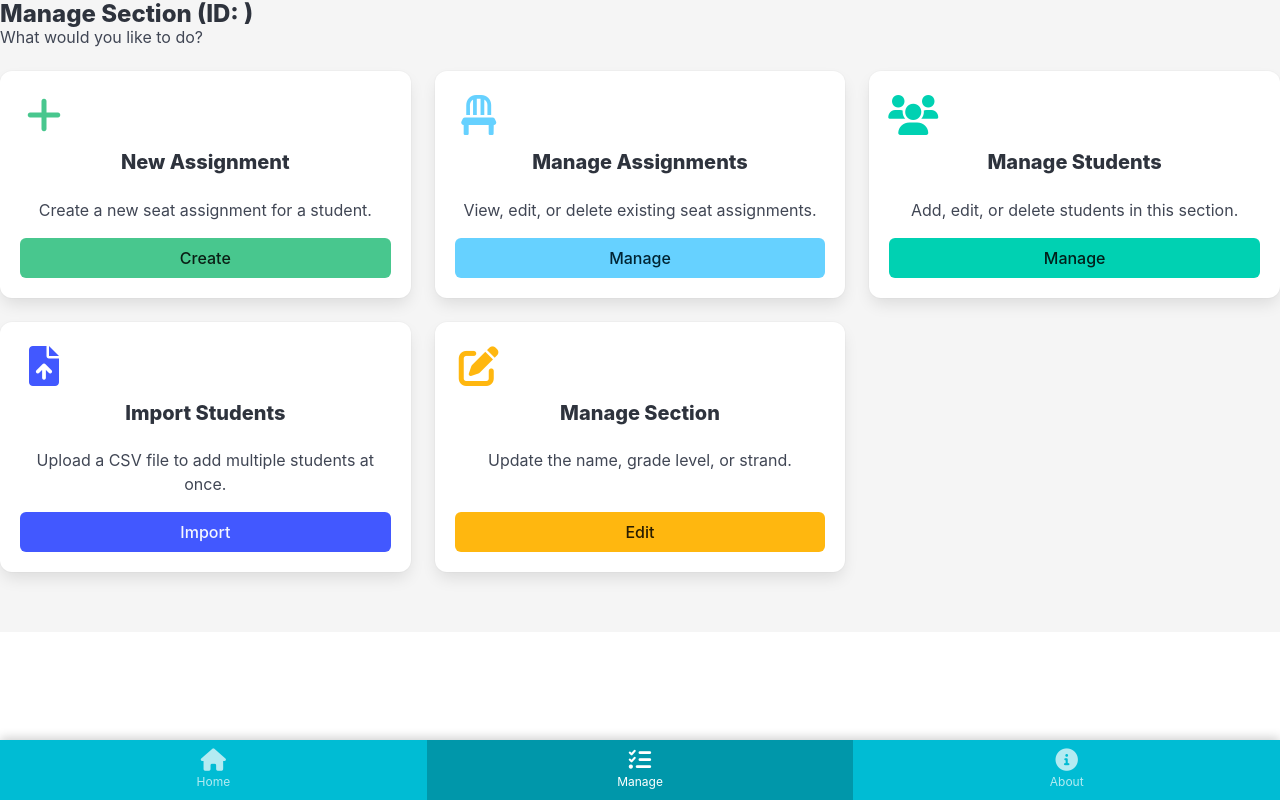
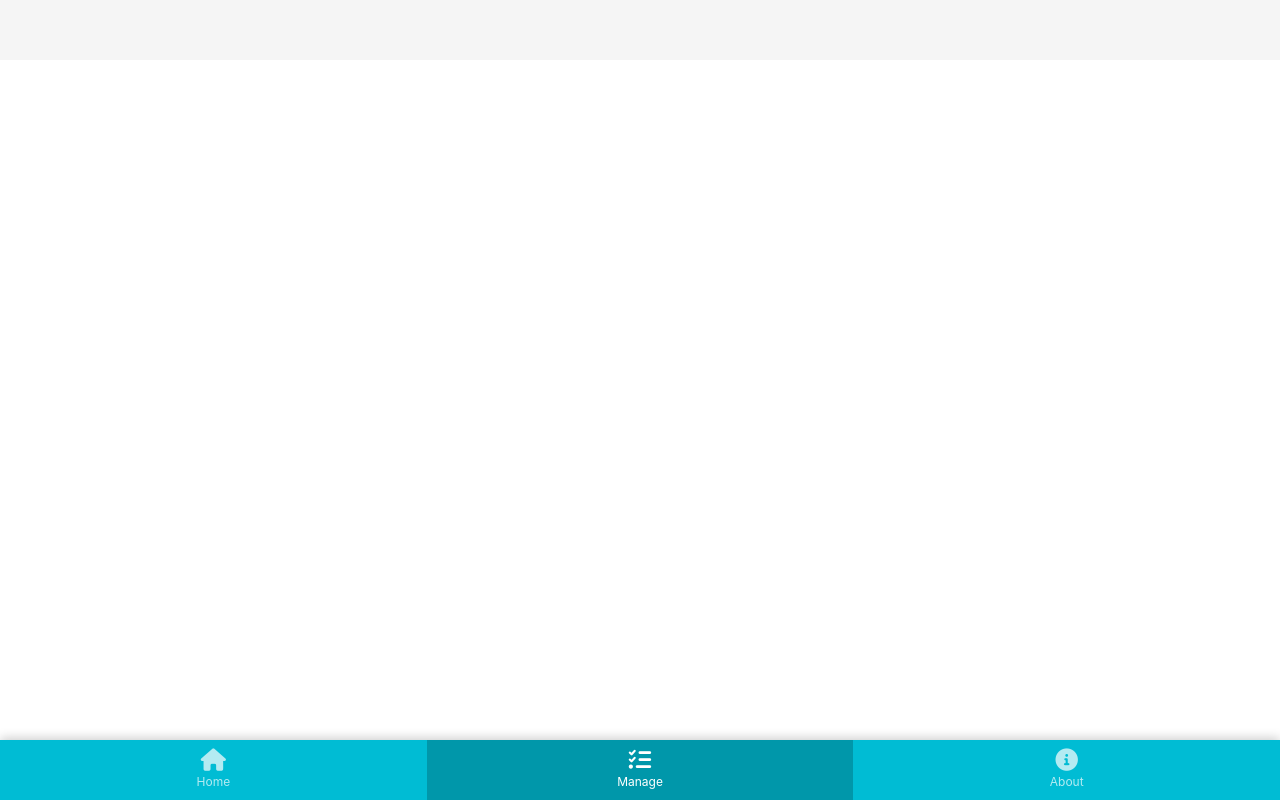
Before and after one commit to keiaa-75/seatvue-frontend, a Vue app: page /manage in a window 1280 px wide. Built offline with nearby package versions, Linux system fonts and the light colour scheme.

Commit message:
refactor: simplify ManageView to a router-view layout

```diff
--- a/src/views/ManageView.vue
+++ b/src/views/ManageView.vue
@@ -1,96 +1,10 @@
 <script setup>
-import { RouterLink, useRoute } from 'vue-router'
-
-const route = useRoute()
-const sectionId = route.params.sectionId
+import { RouterView } from 'vue-router'
 </script>
 
 <template>
-  <div>
-    <h2 class="title is-4">Manage Section (ID: {{ sectionId }})</h2>
-    <p class="subtitle is-6">What would you like to do?</p>
-
-    <div class="columns is-multiline">
-
-      <div class="column is-one-third">
-        <div class="box has-text-centered">
-          <span class="icon is-large has-text-success">
-            <i class="fas fa-plus fa-2x"></i>
-          </span>
-          <h3 class="title is-5 mt-3">New Assignment</h3>
-          <p class="mb-4">Create a new seat assignment for a student.</p>
-          <RouterLink :to="`/manage/${sectionId}/assignments/new`" class="button is-success is-fullwidth">
-            Create
-          </RouterLink>
-        </div>
-      </div>
-
-      <div class="column is-one-third">
-        <div class="box has-text-centered">
-          <span class="icon is-large has-text-info">
-            <i class="fas fa-chair fa-2x"></i>
-          </span>
-          <h3 class="title is-5 mt-3">Manage Assignments</h3>
-          <p class="mb-4">View, edit, or delete existing seat assignments.</p>
-          <RouterLink :to="`/manage/${sectionId}/assignments`" class="button is-info is-fullwidth">
-            Manage
-          </RouterLink>
-        </div>
-      </div>
-
-      <div class="column is-one-third">
-        <div class="box has-text-centered">
-          <span class="icon is-large has-text-primary">
-            <i class="fas fa-users fa-2x"></i>
-          </span>
-          <h3 class="title is-5 mt-3">Manage Students</h3>
-          <p class="mb-4">Add, edit, or delete students in this section.</p>
-          <RouterLink :to="`/manage/${sectionId}/students`" class="button is-primary is-fullwidth">
-            Manage
-          </RouterLink>
-        </div>
-      </div>
-
-      <div class="column is-one-third">
-        <div class="box has-text-centered">
-          <span class="icon is-large has-text-link">
-            <i class="fas fa-file-upload fa-2x"></i>
-          </span>
-          <h3 class="title is-5 mt-3">Import Students</h3>
-          <p class="mb-4">Upload a CSV file to add multiple students at once.</p>
-          <RouterLink :to="`/manage/${sectionId}/students/import`" class="button is-link is-fullwidth">
-            Import
-          </RouterLink>
-        </div>
-      </div>
-
-      <div class="column is-one-third">
-        <div class="box has-text-centered">
-          <span class="icon is-large has-text-warning">
-            <i class="fas fa-edit fa-2x"></i>
-          </span>
-          <h3 class="title is-5 mt-3">Manage Section</h3>
-          <p class="mb-4">Update the name, grade level, or strand.</p>
-          <RouterLink :to="`/manage/${sectionId}/edit`" class="button is-warning is-fullwidth">
-            Edit
-          </RouterLink>
-        </div>
-      </div>
-
-    </div>
-  </div>
+  <RouterView />
 </template>
 
 <style scoped>
-.icon i {
-  font-size: 2.5rem;
-}
-.box {
-  display: flex;
-  flex-direction: column;
-  height: 100%;
-}
-.box .button {
-  margin-top: auto;
-}
 </style>
```
